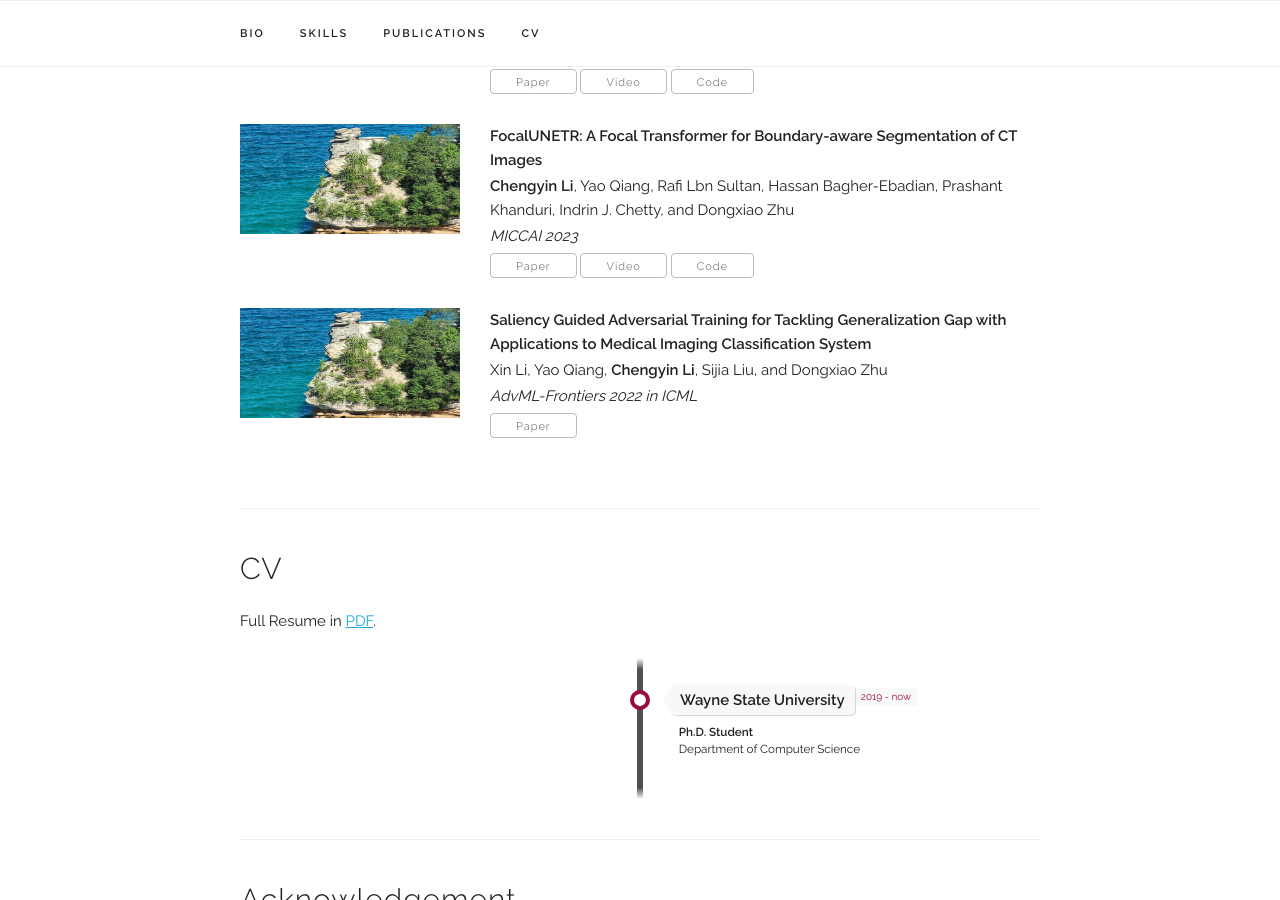
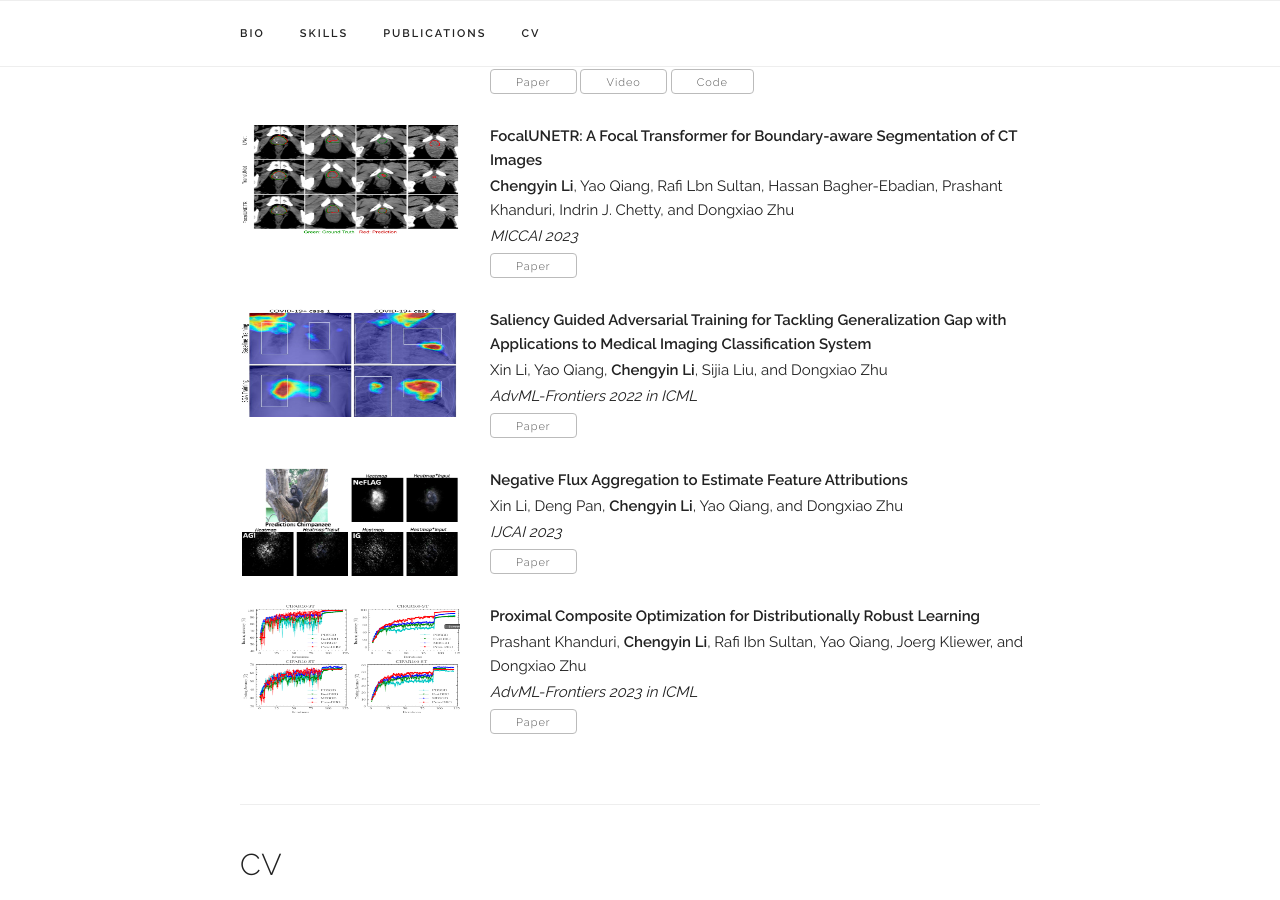
Before and after one commit to ChengyinLee/chengyinlee.github.io, a Jekyll site: the page built from index.html, in a window 1280 px wide and 900 px high, scrolled down 2146 px. Built offline with Jekyll 4.4.1, drawn with Linux system fonts in a browser that asks for light colours; some web fonts are replaced.

Commit message:
change a lot

```diff
--- a/_data/publications.yaml
+++ b/_data/publications.yaml
@@ -3,6 +3,7 @@ papers:
     authors: "<b>Chengyin Li</b>, Zheng Dong, Fisher Nathan, Dongxiao Zhu"
     venue: "ECML'22: European Conference on Machine Learning and Principles and Practice of Knowledge Discovery in Databases 2022"
     paper_pdf: "/assets/publications/2022_ev_charging_rec/RACev.pdf"
+    paper_img: "/assets/publications/2022_ev_charging_rec/RACev.png"
     # code: "https://github.com/msaveski/toxic_conversation_structure"
     # data: "https://doi.org/10.7910/DVN/TRWPVB"
     # video: "https://www.youtube.com/watch?v=JLkUgxH92pE"
@@ -12,6 +13,7 @@ papers:
     authors: Yao Qiang, <b>Chengyin Li</b>, Marco Brocanelli, Dongxiao Zhu
     venue: "IJCAI'22: International Joint Conference on Artificial Intelligence 2022"
     paper_pdf: "/assets/publications/2022_fairness_explainability_CAI/paper_CAI.pdf"
+    paper_img: "/assets/publications/2022_fairness_explainability_CAI/paper_CAI.png"
     # code: "https://github.com/facebookresearch/social-catalysts"
     selected: y
 
@@ -19,6 +21,7 @@ papers:
     authors: Yao Qiang, Deng Pan, <b>Chengyin Li</b>, Xin Li, Rhongho Jang,Dongxiao Zhu
     venue: "NeurIPS'22: The Conference and Workshop on Neural Information Processing Systems 2022"
     paper_pdf: "/assets/publications/2022_AttCAT/paper_AttCAT.pdf"
+    paper_img: "/assets/publications/2022_AttCAT/paper_AttCAT.png"
     # code: "https://github.com/facebookresearch/social-catalysts"
     selected: y
 
@@ -26,6 +29,7 @@ papers:
     authors: <b>Chengyin Li</b>, Rhea E. Sullivan, Dongxiao Zhu and Steven D. Hicks
     venue: "Pediatric Research"
     paper_pdf: "/assets/publications/2022_putting_mi/nihms-1822147.pdf"
+    paper_img: "/assets/publications/2022_putting_mi/nihms-1822147.png"
     # code: "https://github.com/facebookresearch/social-catalysts"
     selected: y
 
@@ -33,6 +37,7 @@ papers:
     authors: Xin Li, <b>Chengyin Li</b>, Dongxiao Zhu
     venue: "BIBM'20: In the proceedings of 2020 International Conference on Bioinformatics and Biomedicine 2020"
     paper_pdf: "/assets/publications/2020_covid_xpert/covid_xpert.pdf"
+    paper_img: "/assets/publications/2020_covid_xpert/covid_xpert.png"
     code: "https://github.com/ChengyinLee/COVID-MobileXpert"
     video: "https://www.youtube.com/watch?v=GWRhMH-N9Tc"
     selected: y
@@ -40,13 +45,30 @@ papers:
   - title: "FocalUNETR: A Focal Transformer for Boundary-aware Segmentation of CT Images"
     authors: <b>Chengyin Li</b>, Yao Qiang, Rafi Lbn Sultan, Hassan Bagher-Ebadian, Prashant Khanduri, Indrin J. Chetty, and Dongxiao Zhu
     venue: "MICCAI 2023"
-    paper_pdf: "/assets/publications/2020_covid_xpert/covid_xpert.pdf"
-    code: "https://github.com/ChengyinLee/COVID-MobileXpert"
-    video: "https://www.youtube.com/watch?v=GWRhMH-N9Tc"
+    paper_pdf: "/assets/publications/2023_focalunetr/2023_focalunetr.pdf"
+    paper_img: "/assets/publications/2023_focalunetr/2023_focalunetr.png"
+
+    # code: "https://github.com/ChengyinLee/COVID-MobileXpert"
+    # video: "https://www.youtube.com/watch?v=GWRhMH-N9Tc"
     selected: y
 
   - title: "Saliency Guided Adversarial Training for Tackling Generalization Gap with Applications to Medical Imaging Classification System"
     authors: Xin Li, Yao Qiang, <b>Chengyin Li</b>, Sijia Liu, and Dongxiao Zhu
     venue: "AdvML-Frontiers 2022 in ICML"
-    paper_pdf: "/assets/publications/2022_adv_meidcal_classification/SGAicml2022w.pdf"
+    paper_pdf: "/assets/publications/2022_adv_ml/SGAicml2022w.pdf"
+    paper_img: "/assets/publications/2022_adv_ml/SGAicml2022w.png"
     selected: y
+
+  - title: "Negative Flux Aggregation to Estimate Feature Attributions"
+    authors: Xin Li, Deng Pan, <b>Chengyin Li</b>, Yao Qiang, and Dongxiao Zhu
+    venue: "IJCAI 2023"
+    paper_pdf: "/assets/publications/2023_NeFLAG/2023_NeFLAG.pdf"
+    paper_img: "/assets/publications/2023_NeFLAG/2023_NeFLAG.png"
+    selected: y
+
+  - title: "Proximal Composite Optimization for Distributionally Robust Learning"
+    authors: Prashant Khanduri, <b>Chengyin Li</b>, Rafi Ibn Sultan, Yao Qiang, Joerg Kliewer, and Dongxiao Zhu
+    venue: "AdvML-Frontiers 2023 in ICML"
+    paper_pdf: "/assets/publications/2023_adv_ml/2023_adv_ml_Prox_DRO.pdf"
+    paper_img: "/assets/publications/2023_adv_ml/2023_adv_ml_Prox_DRO.png"
+    selected: y
--- a/index.html
+++ b/index.html
@@ -87,7 +87,7 @@ title: Home
       {% for paper in selected_papers %}
       <div>
         <div class="figure">
-          <img style="float:left;margin-bottom:20px;margin-right:30px;vertical-align:middle;" src="/assets/publications/2020_covid_xpert/example.png" width="220" height="110">
+          <img style="float:left;margin-bottom:20px;margin-right:30px;vertical-align:middle;" src={{paper.paper_img}} width="220" height="110">
         </div>
         <div class="paper">
           <p class="title"><b>{{ paper.title }}</b></p>
@@ -128,7 +128,7 @@ title: Home
       {% for paper in site.data.publications.papers %}
       <div>
         <div class="figure">
-          <img style="float:left;margin-bottom:20px;margin-right:30px;vertical-align:middle;" src="/assets/publications/2020_covid_xpert/example.png" width="220" height="110">
+          <img style="float:left;margin-bottom:20px;margin-right:30px;vertical-align:middle;" src={{paper.paper_img}} width="220" height="110">
         </div>
         <div class="paper">
           <p class="title"><b>{{ paper.title }}</b></p>
```
Also changed, not shown: assets/publications/2020_covid_xpert/covid_xpert.png (added), assets/publications/2022_AttCAT/paper_AttCAT.png (added), assets/publications/2022_adv_ml/SGAicml2022w.png (added), assets/publications/2022_ev_charging_rec/RACev.png (added), assets/publications/2022_fairness_explainability_CAI/paper_CAI.png (added), assets/publications/2022_putting_mi/nihms-1822147.png (added), assets/publications/2023_NeFLAG/2023_NeFLAG.png (added), assets/publications/2023_adv_ml/2023_adv_ml_Prox_DRO.png (added), assets/publications/2023_focalunetr/2023_focalunetr.png (added), 4 other files.
